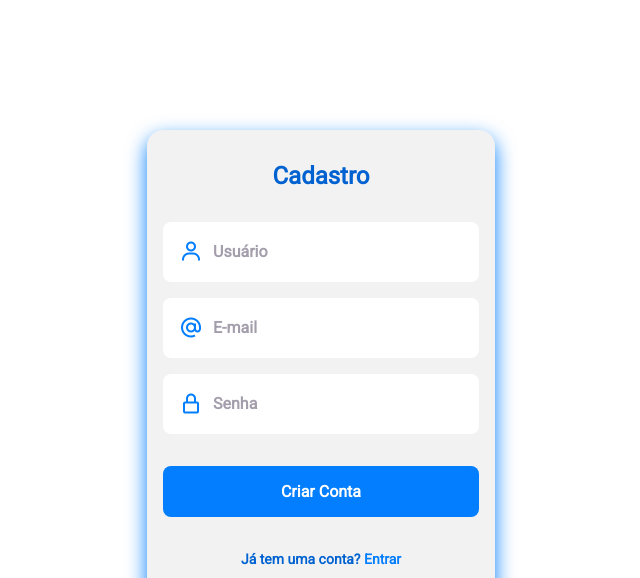
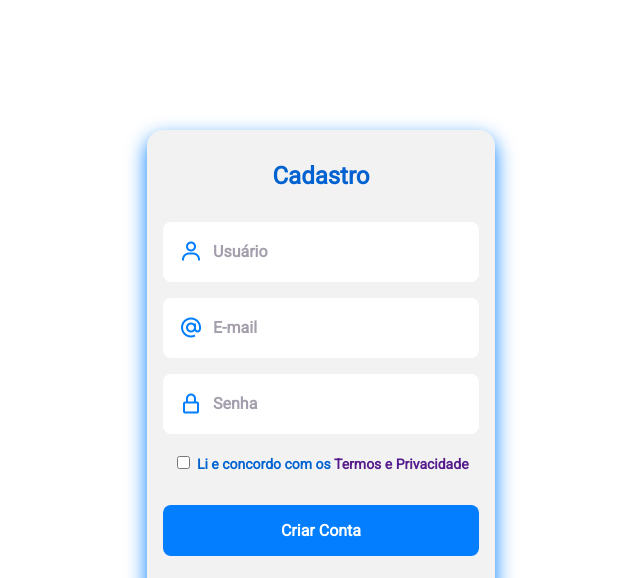
Before and after one commit to wbc-code/pagina-login, a plain HTML site: page index.html in a window 1280 px wide. Both pictures are taken after a click on the element "Cadastre-se aqui". Shown: the top 578 px of the page, without its empty margins (239-879 px from the left). Drawn offline with nearby package versions, Linux system fonts and the light colour scheme.

Commit message:
Inclusão do Checkbox Terms & Privacy

```diff
--- a/index.html
+++ b/index.html
@@ -59,6 +59,14 @@
               <input type="password" placeholder="Senha" class="login__input" />
             </div>
 
+            <label class="check-box" for="check">
+              <span class="login__account">
+                <br />
+                <input type="checkbox" id="check" />
+                Li e concordo com os <a href="">Termos e Privacidade</a></span
+              >
+            </label>
+
             <a href="#" class="login__button"> Criar Conta </a>
 
             <div class="">
```
